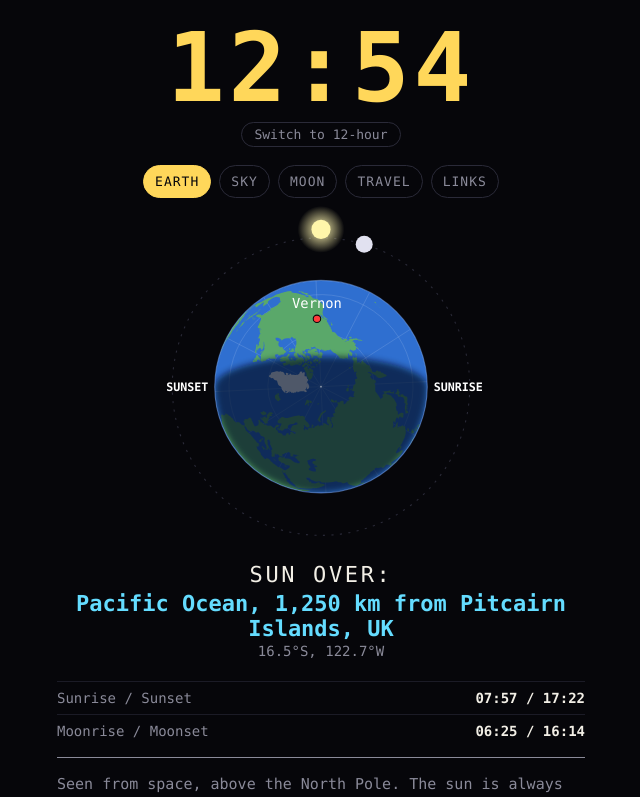
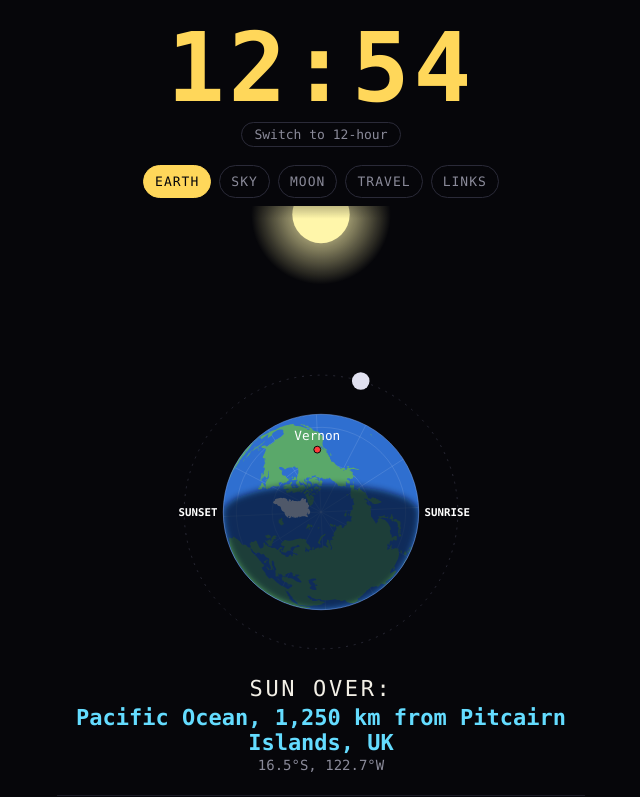
Before and after one commit to Peartree-Garden/sun-moon-earth, a React (Vite) app: page / in a window 1280 px wide. Shown: the top 797 px of the page, without its empty margins (319-959 px from the left). Built offline with nearby package versions, Linux system fonts and the light colour scheme.

Commit message:
updated earth view

```diff
--- a/src/components/EarthView.jsx
+++ b/src/components/EarthView.jsx
@@ -7,6 +7,10 @@ const OCEAN = "#2f6fd0", LAND = "#5aa86a", GREENLAND = "#f4f8ff";
 
 // These three numbers must match tools/make_land.py, which drew the land outlines.
 const SIZE = 320, CX = 160, CY = 170, R = 100, RING = 140;
+
+// The finished picture is the globe drawn above, shrunk a little and moved down to leave room for the Sun.
+const SCALE = 0.92, TOP = 288;                       // TOP = where the globe's centre sits in the final picture
+const HEIGHT = Math.round(TOP + RING * SCALE + 10);   // picture height
 
 const RAD = Math.PI / 180;
 
@@ -32,7 +36,7 @@ export default function EarthView({ now }) {
   const mx = CX + RING * Math.cos(m), my = CY - RING * Math.sin(m);
 
   return (
-    <svg viewBox={`0 0 ${SIZE} ${SIZE}`} role="img" aria-label="Earth seen from above the North Pole" className="view">
+    <svg viewBox={`0 0 ${SIZE} ${HEIGHT}`} role="img" aria-label="Earth seen from above the North Pole" className="view">
       <defs>
         <clipPath id="globeClip"><circle cx={CX} cy={CY} r={R} /></clipPath>
         <filter id="soft" x="-10%" y="-10%" width="120%" height="120%"><feGaussianBlur stdDeviation="3" /></filter>
@@ -40,10 +44,23 @@ export default function EarthView({ now }) {
           <stop offset="0" stopColor="#fff6b0" />
           <stop offset="1" stopColor="#fff6b0" stopOpacity="0" />
         </radialGradient>
+        <linearGradient id="sunFadeGrad" gradientUnits="userSpaceOnUse" x1="0" y1="0" x2="0" y2="12">
+          <stop offset="0" stopColor="#fff" stopOpacity="0.75" />
+          <stop offset="1" stopColor="#fff" stopOpacity="1" />
+        </linearGradient>
+        <mask id="sunFade" maskUnits="userSpaceOnUse" x="0" y="0" width={SIZE} height="120">
+          <rect x="0" y="0" width={SIZE} height="120" fill="url(#sunFadeGrad)" />
+        </mask>
       </defs>
+
+      {/* The Sun is huge and far away: only part of it shows, cut off at the top edge. */}
+      <g mask="url(#sunFade)">
+        <circle cx={CX} cy="8" r="66" fill="url(#sunGlow)" />
+        <circle cx={CX} cy="8" r="27" fill="#fff6aa" />
+      </g>
+
+      <g transform={`translate(${CX * (1 - SCALE)} ${TOP - CY * SCALE}) scale(${SCALE})`}>
       <circle cx={CX} cy={CY} r={RING} fill="none" stroke="#2a2a38" strokeDasharray="2 6" />
-      <circle cx={CX} cy="22" r="22" fill="url(#sunGlow)" />
-      <circle cx={CX} cy="22" r="9" fill="#fff6aa" />
 
       <circle cx={CX} cy={CY} r={R} fill={OCEAN} />
       <g clipPath="url(#globeClip)">
@@ -66,10 +83,10 @@ export default function EarthView({ now }) {
         <text x={CX + R + 6} y={CY + 4} textAnchor="start">SUNRISE</text>
         <text x={CX - R - 6} y={CY + 4} textAnchor="end">SUNSET</text>
       </g>
-            <circle cx={CX} cy={CY} r="0.8" fill="#fff" fillOpacity="0.5" />
             <circle cx={hx} cy={hy} r="3.5" fill={DOT_COLOR} stroke="#06060a" strokeWidth="1" />
       <text x={hx} y={hy - 10} textAnchor="middle" className="svg-label" style={{ fill: "#fff" }}>{HOME_NAME}</text>
-      <circle cx={mx} cy={my} r="8" fill="#e1e1f0" />
+      <circle cx={mx} cy={my} r="9" fill="#e1e1f0" />
+      </g>
     </svg>
   );
 }
```
